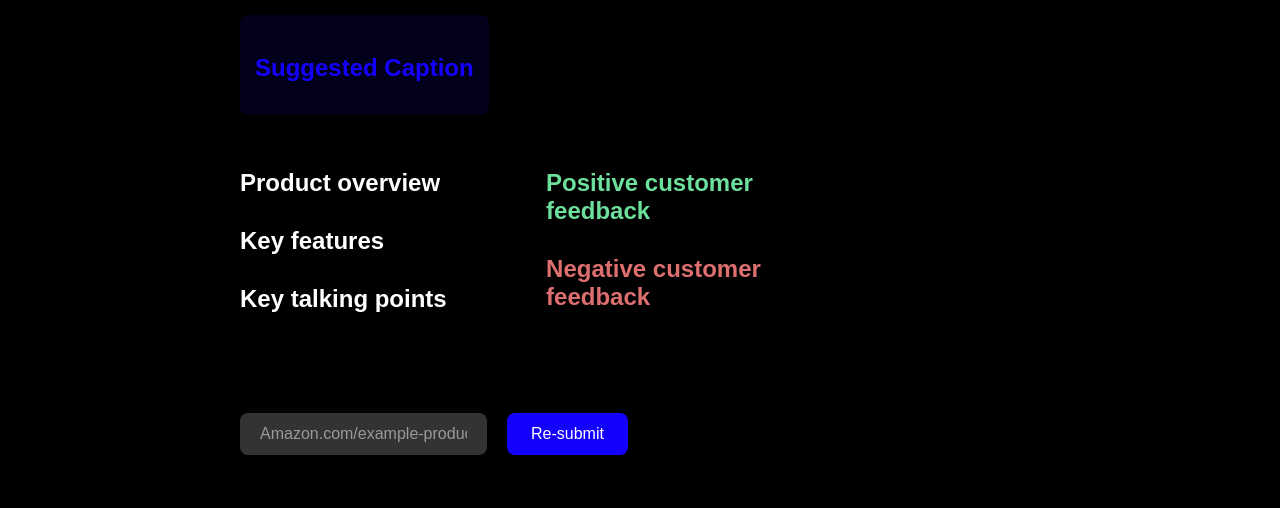
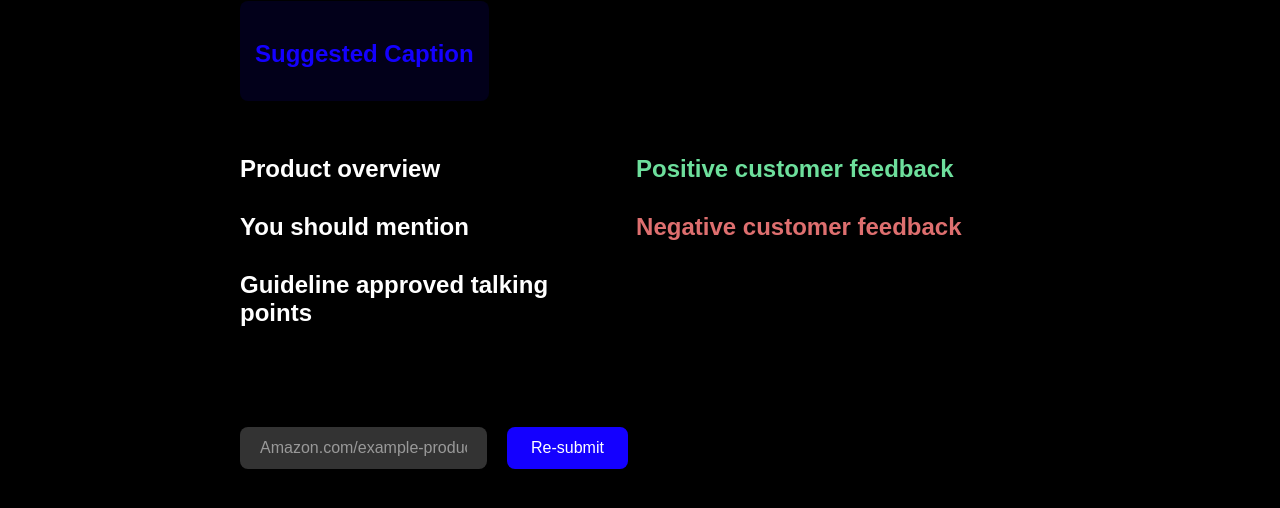
Before and after one commit to nathanielwalker1/script-copilot-2, a website: page public/displayresults.html in a window 1280 px wide. Shown: the part 250-758 px from the top of the page. Drawn offline with Linux system fonts and the light colour scheme; a web font is replaced by a local one.

Commit message:
wording changes

```diff
--- a/public/displayresults.html
+++ b/public/displayresults.html
@@ -30,11 +30,11 @@
                         <ul id="overview-list"></ul>
                     </section>
                     <section id="key-features">
-                        <h3>Key features</h3>
+                        <h3>You should mention</h3>
                         <ul id="features-list"></ul>
                     </section>
                     <section id="key-talking-points">
-                        <h3>Key talking points</h3>
+                        <h3>Guideline approved talking points</h3>
                         <ul id="talking-points-list"></ul>
                     </section>
                 </div>
```
